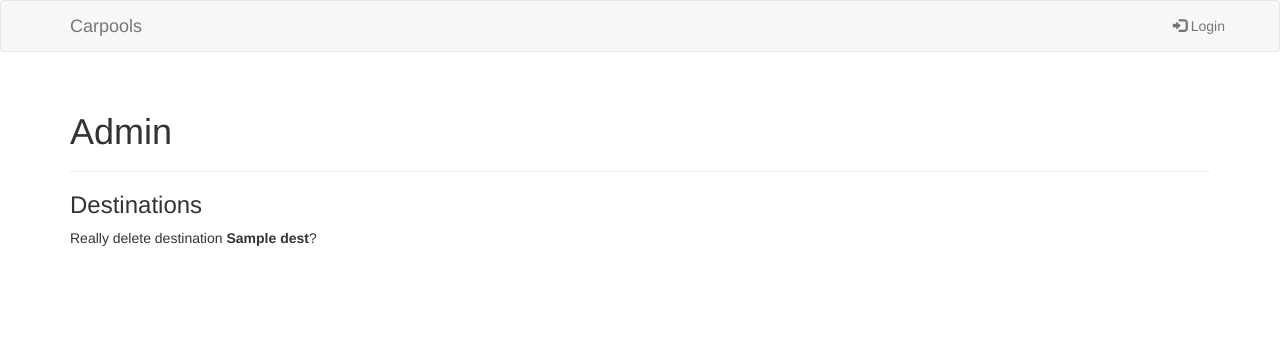
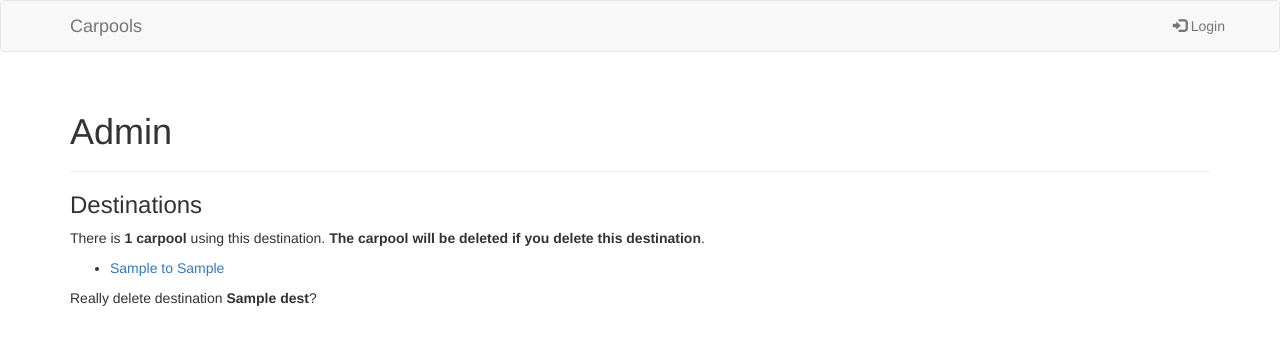
Before and after one commit to RagtagOpen/nomad, a Python web app: template app/templates/admin/destinations/delete.html in a window 1280 px wide. Shown: the top 345 px of the page. Run offline with Jinja, Linux system fonts and the light colour scheme; the template is opened without the code that fills it: most values are stand-ins (such as "Sample title", 1, 10 or a date in 2020); some libraries are stand-ins or nearby versions.

Commit message:
Cascade the delete instead of preventing, but add a warning

```diff
--- a/app/admin/views.py
+++ b/app/admin/views.py
@@ -230,11 +230,6 @@ def destinations_delete(uuid):
     delete_form = DeleteDestinationForm()
     if delete_form.validate_on_submit():
         if delete_form.submit.data:
-            if dest.carpools:
-                flash("This destination cannot be deleted because "
-                      "some carpools still use it", 'error')
-                return redirect(url_for('admin.destinations_show', uuid=uuid))
-
             db.session.delete(dest)
             db.session.commit()
 
--- a/app/models.py
+++ b/app/models.py
@@ -183,6 +183,8 @@ class Destination(db.Model, UuidMixin):
     name = db.Column(db.String(80))
     address = db.Column(db.String(300))
 
+    carpools = relationship("Carpool", cascade="all, delete-orphan")
+
     @classmethod
     def find_all_visible(clz):
         return clz.query.filter(clz.hidden != True)
--- a/app/templates/admin/destinations/delete.html
+++ b/app/templates/admin/destinations/delete.html
@@ -6,6 +6,20 @@
 <h3>Destinations</h3>
 
 <p>
+    {% set count=dest.carpools|length %}
+    {% if count == 1 %}
+    There is <strong>{{ count }} carpool</strong> using this destination. <strong>The carpool will be deleted if you delete this destination</strong>.
+    {% else %}
+    There are <strong>{{ count }} carpools</strong> using this destination. <strong>The carpools will be deleted if you delete this destination</strong>.
+    {% endif %}
+    <ul>
+        {% for carpool in dest.carpools %}
+        <li><a href="{{ url_for('carpool.details', uuid=carpool.uuid) }}">{{ carpool.from_place }} to {{ carpool.to_place }}</a></li>
+        {% endfor %}
+    </ul>
+</p>
+
+<p>
     Really delete destination <strong>{{ dest.name }}</strong>?
 </p>
 
```
